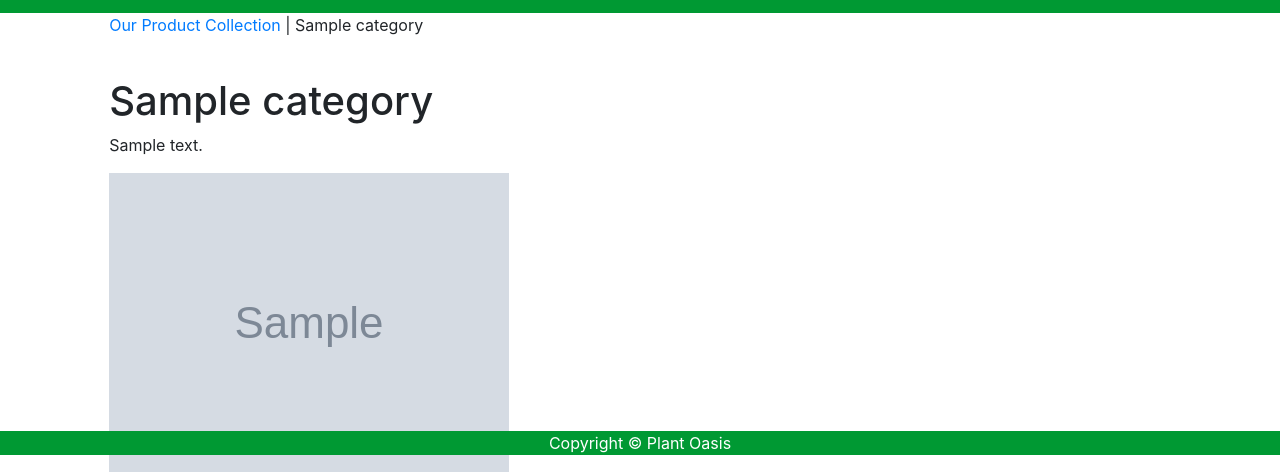
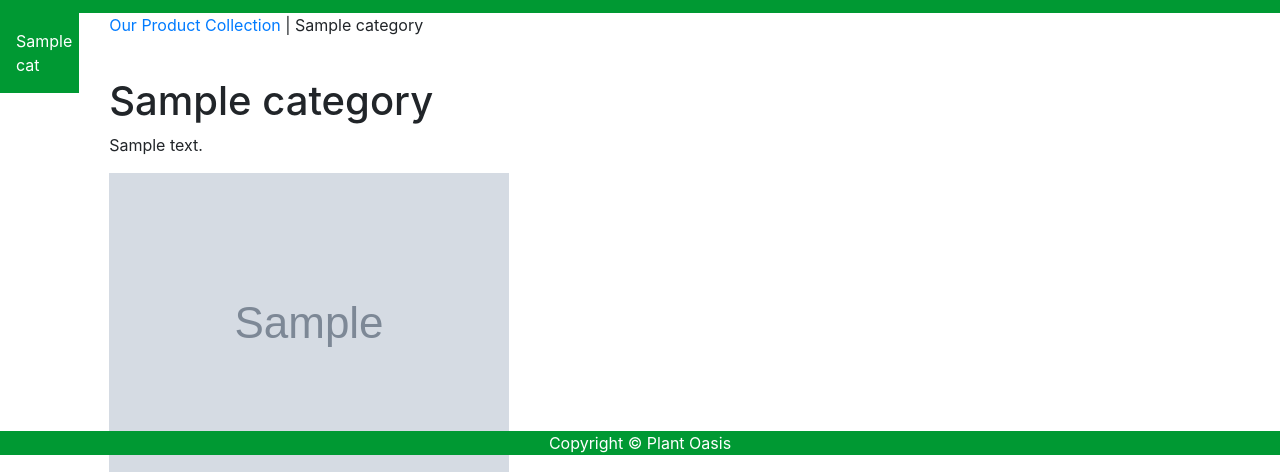
Before and after one commit to hubo00/2nd-Year-Project, a Django app: template shop/templates/shop/category.html in a window 1280 px wide. Shown: the part 345-817 px from the top of the page. Run offline with Django 3.2, Linux system fonts and the light colour scheme; the template is opened without the code that fills it: most values are stand-ins (such as "Sample title", 1, 10 or a date in 2020); grey boxes marked "Sample" are stand-in pictures; some libraries are stand-ins or nearby versions.

Commit message:
Category Navbar html added

```diff
--- a/plant_oasis/settings.py
+++ b/plant_oasis/settings.py
@@ -66,6 +66,7 @@ TEMPLATES = [
                 'django.template.context_processors.request',
                 'django.contrib.auth.context_processors.auth',
                 'django.contrib.messages.context_processors.messages',
+                'shop.context_processors.menu_links',
             ],
         },
     },
--- /dev/null
+++ b/shop/context_processors.py
@@ -0,0 +1,5 @@
+from .models import Category
+
+def menu_links(request):
+    links = Category.objects.all()
+    return dict(links=links)
--- a/shop/templates/base.html
+++ b/shop/templates/base.html
@@ -13,6 +13,7 @@
 		{% include 'navbar.html' %}
         <div class="row">
             <div class="col-1">
+                {% include 'catnav.html' %}
             </div>
             <div class="col-10">
                 {% block content %}
--- /dev/null
+++ b/shop/templates/catnav.html
@@ -0,0 +1,11 @@
+<div class="navbar bg-plants">
+    <ul class="navbar-nav">
+        {% for cat in links %}
+        <li class="nav-item">
+            <a class="nav-link nav-button" href="{{ cat.get_absolute_url }}">
+                {{ cat.name }}
+            </a>
+        </li>
+        {% endfor %}
+    </ul>
+</div>
```
